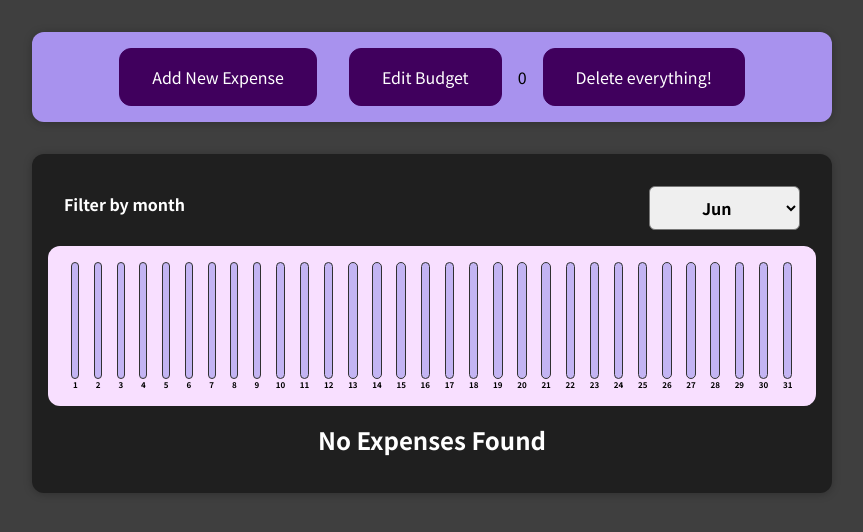
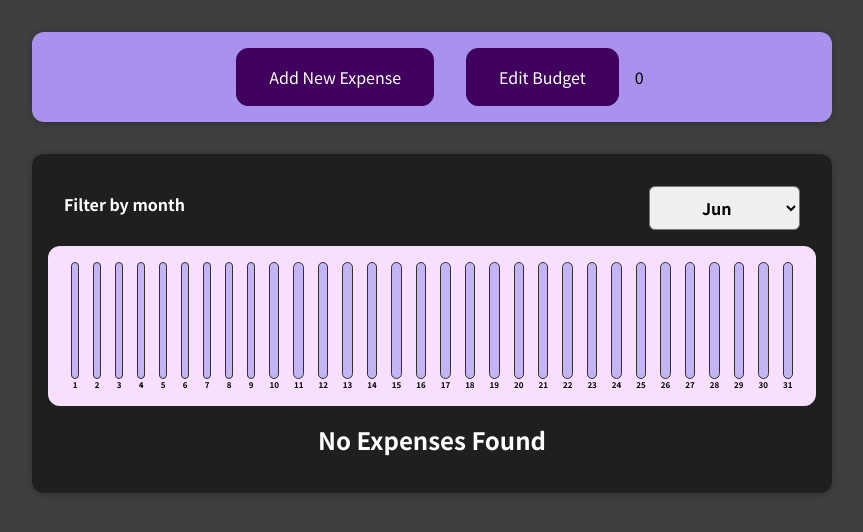
Before and after one commit to Killer-Amaan-Ali/React-Expenses, a React (Create React App) app: page / in a window 1280 px wide. Shown: the top 532 px of the page, without its empty margins (208-1071 px from the left). Built offline with nearby package versions, Linux system fonts and the light colour scheme.

Commit message:
bug fixed

```diff
--- a/src/components/Chart/Chart.css
+++ b/src/components/Chart/Chart.css
@@ -3,7 +3,8 @@
   border-radius: 12px;
   background-color: #f8dfff;
   text-align: center;
+  overflow: auto;
   display: flex;
-  justify-content: space-around;
+  /* justify-content: space-around; */
   height: 10rem;
 }
--- a/src/components/Chart/ChartBar.css
+++ b/src/components/Chart/ChartBar.css
@@ -4,6 +4,10 @@
   flex-direction: column;
   align-items: center;
   min-width: .5rem;
+  display: flex;
+  flex: auto;
+  max-width: 0.7rem;
+  margin: 0 7px;
 }
 
 .chart-bar__inner {
--- a/src/components/NewExpense/NewExpense.js
+++ b/src/components/NewExpense/NewExpense.js
@@ -70,10 +70,10 @@ const NewExpense = (props) => {
 					/>
 				)}
 			</div>
-			<button onClick={() => {
+			{/* <button onClick={() => {
 				localStorage.clear()
 				window.location.reload()
-			}}>Delete everything!</button>
+			}}>Delete everything!</button> */}
 		</div>
 	)
 }
```
